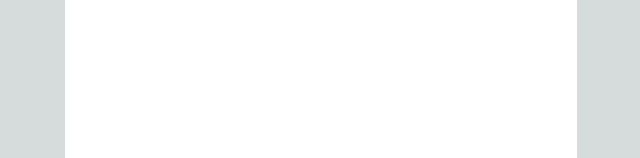
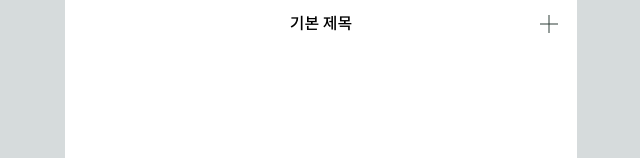
Before and after one commit to kokyusik91/kyuPT, a Next.js app: page / in a window 1280 px wide. Shown: the top 158 px of the page, without its empty margins (319-959 px from the left). Built offline with nearby package versions, Linux system fonts and the light colour scheme.

Commit message:
✨ 공통 레이아웃 컴포넌트 개발중 상단 헤더

```diff
--- /dev/null
+++ b/src/components/AppHeader.tsx
@@ -0,0 +1,19 @@
+import React, { ReactNode } from 'react'
+
+type AppHeaderProps = {
+  leftSideComponent?: ReactNode
+  rightSideComponent?: ReactNode
+  title?: string
+}
+
+function AppHeader({ leftSideComponent, rightSideComponent, title = '기본 제목' }: AppHeaderProps) {
+  return (
+    <div className="w-full h-12 flex justify-center items-center relative">
+      <button className="absolute top-2/4	left-4 -translate-y-1/2">{leftSideComponent}</button>
+      <h1 className="text-paragraph">{title}</h1>
+      <button className="absolute top-2/4	right-4 -translate-y-1/2">{rightSideComponent}</button>
+    </div>
+  )
+}
+
+export default AppHeader
```
